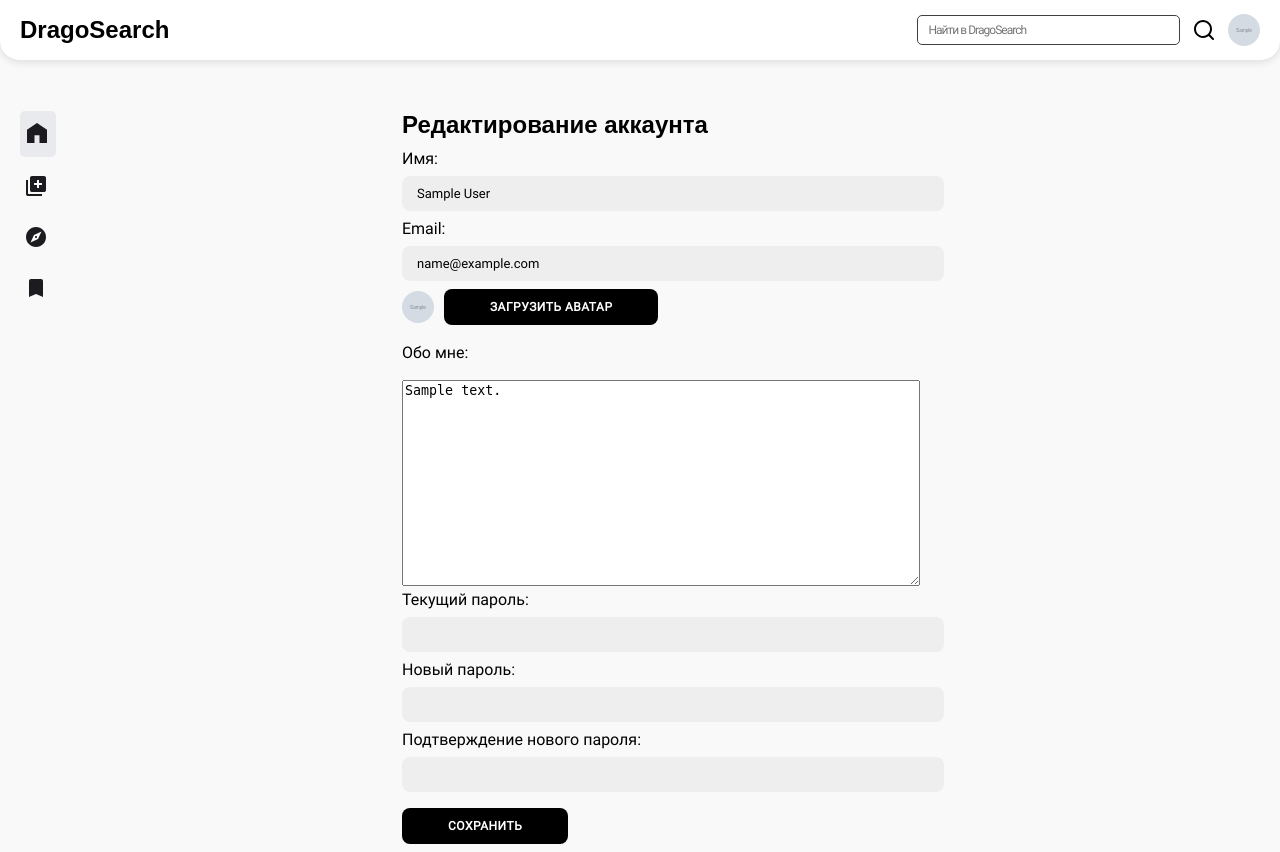
After one commit to Leostrykov/DragoSearch, a Flask app: page /user/settings in a window 1280 px wide. The commit adds this page. Run offline with Flask 3, Linux system fonts and the light colour scheme; a user stored in the database is signed in; tables that the repository leaves empty hold one stand-in row (values such as "Sample post"); grey boxes marked "Sample" are stand-in pictures; some web fonts are replaced.

Commit message:
Сделал страницу с настройками пользователя

```diff
--- /dev/null
+++ b/forms/set_user_sett.py
@@ -0,0 +1,14 @@
+from flask_wtf import FlaskForm
+from wtforms import StringField, PasswordField, BooleanField, SubmitField, FileField, TextAreaField
+from wtforms.validators import DataRequired
+
+
+class SetSettings(FlaskForm):
+    name = StringField('Имя', validators=[DataRequired()])
+    email = StringField('email', validators=[DataRequired()])
+    avatar = FileField('Аватар')
+    about = TextAreaField('Обо мне')
+    old_password = StringField('Текущий пароль')
+    new_password = StringField('Новый пароль')
+    repeat_password = StringField('Повторите пароль')
+    save = SubmitField('Сохранить')
--- a/server.py
+++ b/server.py
@@ -9,6 +9,7 @@ from dotenv import load_dotenv
 from forms.login import LoginForm
 from forms.sing_up import SingUpForm
 from forms.fog_password import FogPassword
+from forms.set_user_sett import SetSettings
 from flask_login import LoginManager, login_user, login_required, logout_user, current_user
 from email_sender import send_token, send_email
 from tokens import confirm_token
@@ -226,6 +227,43 @@ def yandex_oauth():
             os.environ.get('YANDEX_CLIENT_ID')))
 
 
+# страница настроек пользователя
+@app.route('/user/settings', methods=['GET', 'POST'])
+@login_required
+def user_settings():
+    form = SetSettings()
+    if form.validate_on_submit():
+        db_sess = db_session.create_session()
+        user = db_sess.query(User).filter(User.id == current_user.id).first()
+        user.name = form.name.data
+        if user.email != form.email.data:
+            send_email(user.email, 'Изменена почта', f'На вашем аккаунте изменена почта на {form.email.data}', 'text')
+            user.email = form.email.data
+        if form.avatar.data:
+            # загружаем изображение пользователя
+            f = form.avatar.data
+            user.avatar = f.filename
+            user.avatar_is_file = True
+            # и сохраняем в static img avatars папку
+            os.makedirs('static/img/avatars', exist_ok=True)
+            f.save(os.path.join('static/img/avatars', f.filename))
+        user.about = form.about.data
+        if form.new_password.data:
+            if (len(form.new_password.data) < 6 or len(form.repeat_password.data) < 6 or
+                    len(form.old_password.data) < 6):
+                return render_template('user_settings.html', form=form,
+                                       message_error='Пароль должен быть не менее 7 символов')
+            if user.check_password(form.old_password.data) and form.new_password.data == form.repeat_password.data:
+                user.set_password(form.new_password.data)
+                send_email(user.email, 'Изменение пароля', f'Ваш пароль был изменен',  'text')
+            else:
+                return render_template('user_settings.html', form=form,
+                                       message_error='Ошибка не правильный пароль или пароли не совпадают')
+        db_sess.commit()
+        return redirect('/')
+    return render_template('user_settings.html', form=form)
+
+
 if __name__ == '__main__':
     # храним базы данных в папке .data для безопастности данных в glitch
     db_session.global_init('.data/news.db')
--- a/static/css/reg2.css
+++ b/static/css/reg2.css
@@ -81,7 +81,7 @@ body::before {
   padding: 0 40px;
   height: 100%;
 }
-.container input, .fogot input {
+input {
   background-color: #eee;
   border: none;
   margin: 8px 0;
@@ -91,7 +91,7 @@ body::before {
   width: 100%;
   outline: none;
 }
-.container input[type="submit"], .container button, .fogot input[type='submit'] {
+input[type='submit'], button {
   background-color: #000;
   color: #fff;
   font-size: 12px;
--- a/static/css/style.css
+++ b/static/css/style.css
@@ -15,6 +15,14 @@
 
 * {
     margin: 0;
+}
+
+h1, h2, h3, h4, h5, h6 {
+    font-family: 'Raleway', sans-serif;
+}
+
+p, label, input {
+    font-family: 'Roboto', sans-serif;
 }
 
 body {
@@ -56,6 +64,31 @@ header {
     gap: 10px;
 }
 
+input {
+    background-color: #eee;
+    border: none;
+    margin: 8px 0;
+    padding: 10px 15px;
+    font-size: 13px;
+    border-radius: 8px;
+    width: 100%;
+    outline: none;
+  }
+input[type='submit'], .load_file {
+    display: inline-block;
+    background-color: #000;
+    color: #fff;
+    font-size: 12px;
+    padding: 10px 45px;
+    border: 1px solid transparent;
+    border-radius: 8px;
+    font-weight: 600;
+    letter-spacing: 0.5px;
+    text-transform: uppercase;
+    cursor: pointer;
+    width: auto;
+}
+
 .search_input {
     width: 18.8vw;
     min-height: 20px;
@@ -67,7 +100,10 @@ header {
     stroke-width: 0.06rem;
     letter-spacing: -0.06rem;
     line-height: 1.25rem;
-    padding-left: 0.5vw;
+    margin: 0;
+    padding: 0.5vh 10px;
+    border: 1px #404040 solid;
+    background-color: #fff;
 }
 
 .header_search form button{
@@ -156,6 +192,9 @@ main {
 
 .right_colmn {
     margin: 0 auto;
+}
+
+.posts {
     display: grid;
     grid-template-columns: repeat(3, 1fr);
     gap: 16px;
@@ -221,6 +260,18 @@ main {
     color: #828282;
 }
 
+.conteiner {
+    display: flex;
+    flex-direction: column;
+    gap: 10px;
+    width: 40vw;
+}
+.horisontal {
+    display: flex;
+    flex-direction: row;
+    align-items: center;
+}
+
 @media (min-width: 1440px) and (max-width: 2560px) {
     .index_nav ul li a {
         width: 13.75vw;
@@ -234,7 +285,7 @@ main {
     .post_card{
         width: 15.75vw;
     }
-    .right_colmn{
+    .posts {
         grid-template-columns: repeat(4, 1fr);
     }
     .search_input {
@@ -261,7 +312,7 @@ main {
     .post_card_about_text h4 {
         font-size: 0.78rem;
     }
-    .right_colmn{
+    .posts {
         grid-template-columns: repeat(3, 1fr);
     }
     .post_card{
@@ -279,6 +330,9 @@ main {
     }
     .search_input {
         visibility: visible;
+    }
+    .conteiner {
+        width: 40vw;
     }
 }
 
@@ -303,7 +357,7 @@ main {
         width: 24px;
         height: 24px;
     }
-    .right_colmn{
+    .posts {
         grid-template-columns: repeat(3, 1fr);
     }
     .post_card_about_text p {
@@ -319,6 +373,9 @@ main {
     }
     .search_input {
         visibility: hidden;
+    }
+    .conteiner {
+        width: 75vw;
     }
 }
 
@@ -345,7 +402,7 @@ main {
         width: 24px;
         height: 24px;
     }
-    .right_colmn{
+    .posts {
         grid-template-columns: repeat(2, 1fr);
     }
     .post_card_about_text p {
@@ -366,6 +423,9 @@ main {
 
     .search_input {
         visibility: hidden;
+    }
+    .conteiner {
+        width: 75vw;
     }
 }
 
@@ -392,7 +452,7 @@ main {
         width: 24px;
         height: 24px;
     }
-    .right_colmn{
+    .posts {
         grid-template-columns: repeat(1, 1fr);
     }
     .post_card_about_text p {
@@ -414,6 +474,9 @@ main {
     .search_input {
         visibility: hidden;
     }
+    .conteiner {
+        width: 75vw;
+    }
 }
 
 @media (max-width: 350px) {
--- a/templates/base.html
+++ b/templates/base.html
@@ -10,7 +10,7 @@
 <body>
     <header>
         <div class="logo">
-            <a href="">DragoSearch</a>
+            <a href="{{url_for('index')}}">DragoSearch</a>
         </div>
         <div class="header_utilities">
             <div class="header_search">
@@ -19,14 +19,14 @@
                     <button type="submit"></button>
                 </form>
             </div>
-            <div class="header_user_icon">
+            <div class="header_user_icon horisontal">
                 {% if current_user.is_authenticated %}
                     {% if current_user.avatar_is_file is false and current_user.avatar is not none %}
-                        <a><img class="user_icon" src="https://avatars.yandex.net/get-yapic/{{current_user.avatar}}/islands-small" alt="Иконка пользователя"></a>
+                        <a href="{{ url_for('user_settings') }}"><img class="user_icon" src="https://avatars.yandex.net/get-yapic/{{current_user.avatar}}/islands-small" alt="Иконка пользователя"></a>
                     {% elif current_user.avatar_is_file and current_user.avatar is not none %}
-                        <a><img class="user_icon" src="../static/img/avatar-demo.jpg" alt="Иконка пользователя"></a>
+                        <a href="{{ url_for('user_settings') }}"><img class="user_icon" src="{{ url_for('static', filename='img/avatars/' + current_user.avatar) }}" alt="Иконка пользователя"></a>
                     {% else %}
-                        <a><div class="user_icon" style="background-color: rgb(193, 193, 193);"></div></a>
+                        <a href="{{ url_for('user_settings') }}"><div class="user_icon" style="background-color: rgb(193, 193, 193);"></div></a>
                     {% endif %}
                 {% else %}
                     <a href="{{ url_for('login') }}"><div class="user_icon" style="background-color: rgb(193, 193, 193);"></div></a>
--- /dev/null
+++ b/templates/user_settings.html
@@ -0,0 +1,48 @@
+{% extends "base.html" %}
+
+{% block content %}
+<div class="conteiner user_settings">
+    <h1>Редактирование аккаунта</h1>
+
+    <!-- Форма для редактирования данных -->
+    <form action="" method="post"  enctype="multipart/form-data">
+        {{ form.hidden_tag() }}
+        <label for="name">Имя:</label>
+        {{ form.name(value=current_user.name) }}
+
+        <label for="email">Email:</label>
+        {{ form.email(value=current_user.email) }}
+        <div class="horisontal" style="gap: 10px;">
+            {% if current_user.avatar_is_file is false and current_user.avatar is not none %}
+                <img class="user_icon" src="https://avatars.yandex.net/get-yapic/{{current_user.avatar}}/islands-middle" alt="Иконка пользователя" width="42px" height="42px">
+            {% elif current_user.avatar_is_file and current_user.avatar is not none %}
+                <img class="user_icon" src="{{ url_for('static', filename='img/avatars/' + current_user.avatar) }}" alt="Иконка пользователя">
+            {% else %}
+                <div class="user_icon" style="background-color: rgb(193, 193, 193); width: 42px; height: 42px;"></div>
+            {% endif %}
+
+            <label for="avatar" class="load_file">Загрузить аватар</label>
+        </div>
+        {{ form.avatar(style="display: none;") }}
+        <br>
+        <p for="aboutMe">Обо мне:</p><br>
+        <textarea id="about" name="about" style="width: 100%; height: 200px;">{{current_user.about}}</textarea>
+        <br>
+        <label for="password">Текущий пароль:</label>
+        {{ form.old_password(type='password') }}
+
+        <label for="newPassword">Новый пароль:</label>
+        {{form.new_password(type='password')}}
+
+        <label for="confirmNewPassword">Подтверждение нового пароля:</label>
+        {{form.repeat_password(type='password')}}
+        {{form.save}}
+    </form>
+
+    {% if message_error %}
+        <div id="error" style="color: red;">
+            <p>{{message_error}}</p>
+        </div>
+    {% endif %}
+</div>
+{% endblock %}
```
